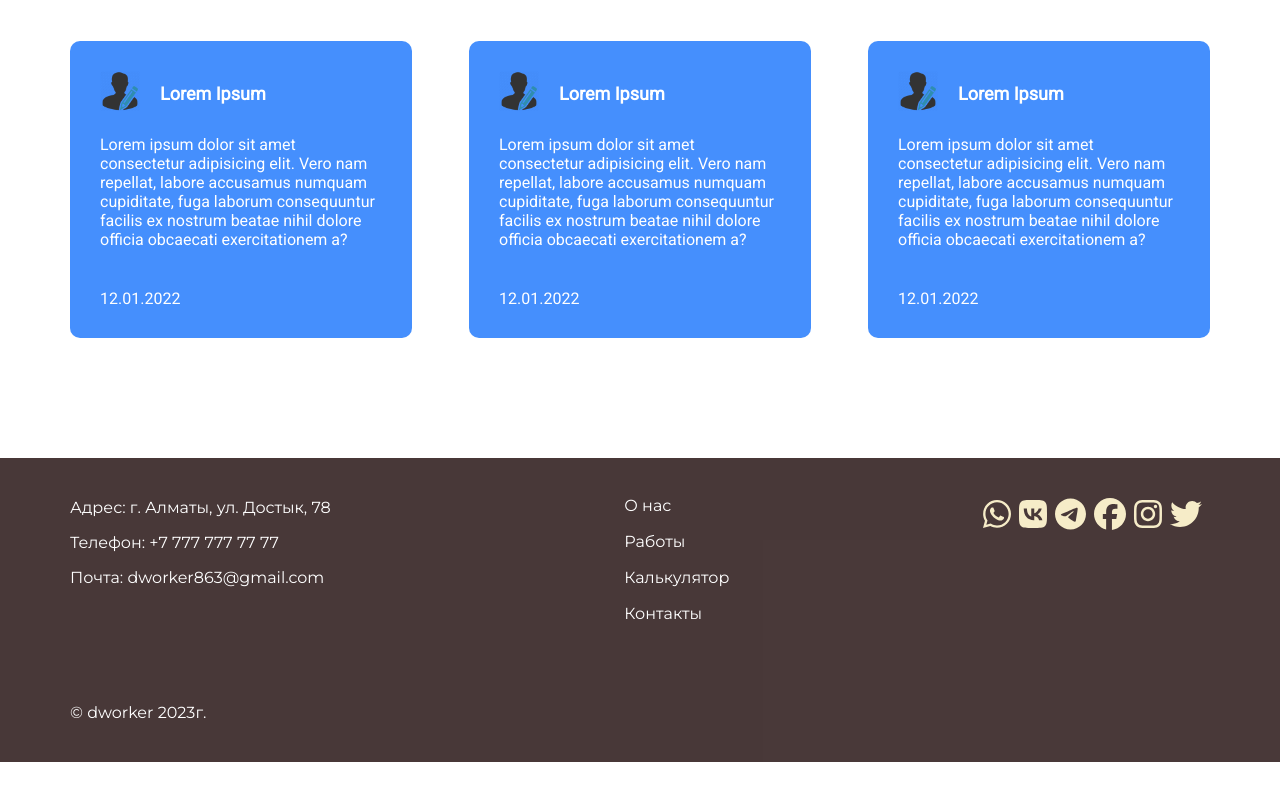
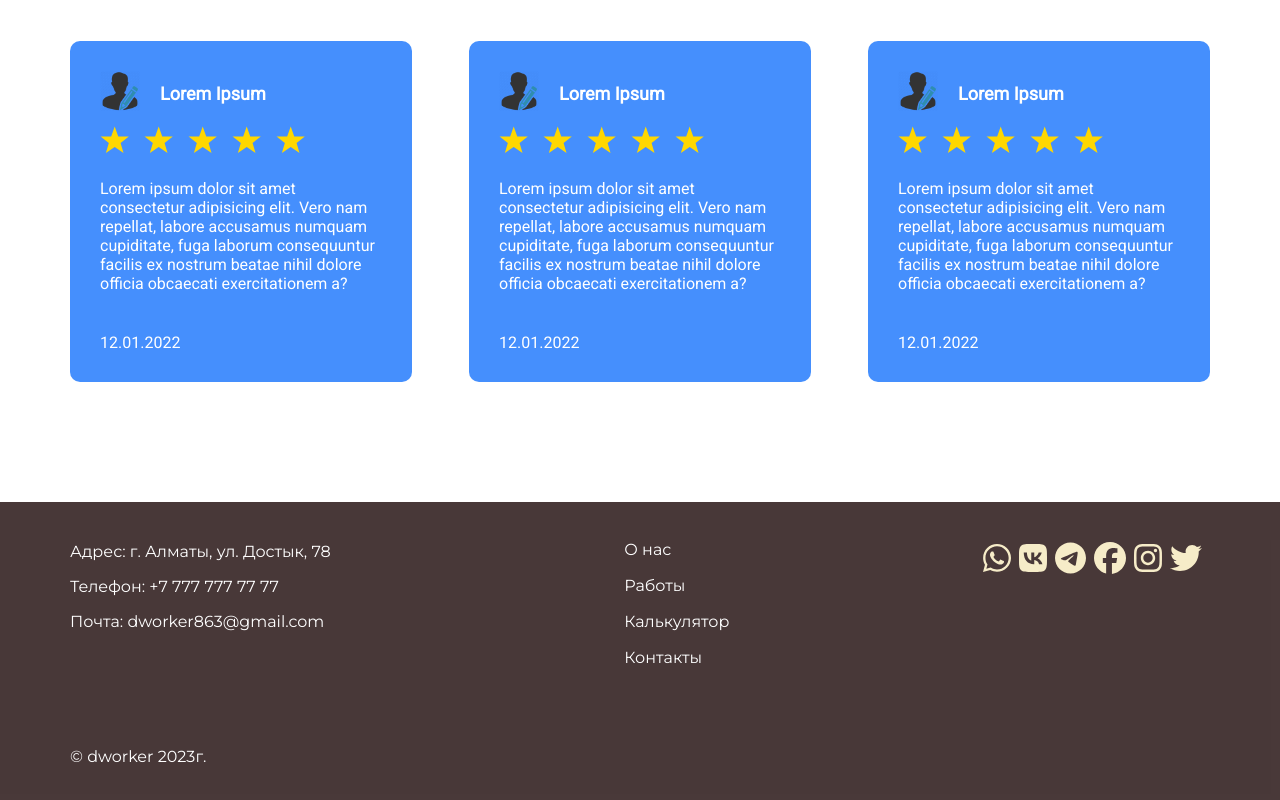
Before and after one commit to dworker863/stroy-site, a Next.js app: page / in a window 1280 px wide. Shown: the part 1239-2039 px from the top of the page. Before the commit the page ends 2001 px from the top, so only its background shows below. Built offline with nearby package versions, Linux system fonts and the light colour scheme.

Commit message:
Added Stars to CardReview component

```diff
--- a/components/Blocks/CardReview/CardReview.tsx
+++ b/components/Blocks/CardReview/CardReview.tsx
@@ -1,5 +1,5 @@
 import Image from 'next/image';
-import React, { FC } from 'react';
+import React, { FC, useState } from 'react';
 import {
   StyledAuthorName,
   StyledAuthorPhoto,
@@ -7,9 +7,12 @@ import {
   StyledCardDate,
   StyledCardMessage,
   StyledCardReview,
+  StyledStars,
 } from './StyledCardReview';
 
 const CardReview: FC = () => {
+  const [rating, setRating] = useState(5);
+
   return (
     <StyledCardReview>
       <StyledCardAuthor>
@@ -23,6 +26,13 @@ const CardReview: FC = () => {
         </StyledAuthorPhoto>
         <StyledAuthorName>Lorem ipsum</StyledAuthorName>
       </StyledCardAuthor>
+      <StyledStars
+        rating={rating}
+        starRatedColor="gold"
+        starHoverColor="gold"
+        numberOfStars={5}
+        starDimension="30px"
+      />
       <StyledCardMessage>
         Lorem ipsum dolor sit amet consectetur adipisicing elit. Vero nam
         repellat, labore accusamus numquam cupiditate, fuga laborum consequuntur
--- a/components/Blocks/CardReview/StyledCardReview.ts
+++ b/components/Blocks/CardReview/StyledCardReview.ts
@@ -1,3 +1,4 @@
+import StarRatings from 'react-star-ratings';
 import styled from 'styled-components';
 
 export const StyledCardReview = styled.div`
@@ -13,10 +14,8 @@ export const StyledCardReview = styled.div`
 export const StyledCardAuthor = styled.div`
   display: flex;
   align-items: center;
-  margin-bottom: 20px;
+  margin-bottom: 10px;
 `;
-
-export const StyledCardStars = styled.div``;
 
 export const StyledAuthorName = styled.h3`
   text-transform: capitalize;
@@ -27,7 +26,10 @@ export const StyledAuthorPhoto = styled.div`
   margin-right: 20px;
 `;
 
+export const StyledStars = styled(StarRatings)``;
+
 export const StyledCardMessage = styled.p`
+  margin-top: 20px;
   margin-bottom: 40px;
 `;
 
--- a/package.json
+++ b/package.json
@@ -18,11 +18,13 @@
     "@types/node": "18.11.18",
     "@types/react": "18.0.26",
     "@types/react-dom": "18.0.10",
+    "@types/react-star-ratings": "^2.3.0",
     "eslint": "8.31.0",
     "eslint-config-next": "13.1.1",
     "next": "13.1.1",
     "react": "18.2.0",
     "react-dom": "18.2.0",
+    "react-star-ratings": "^2.3.0",
     "styled-components": "^5.3.6",
     "typescript": "4.9.4"
   },
```
Also changed, not shown: 1 other file (tests, documents, lock files or other folders).
